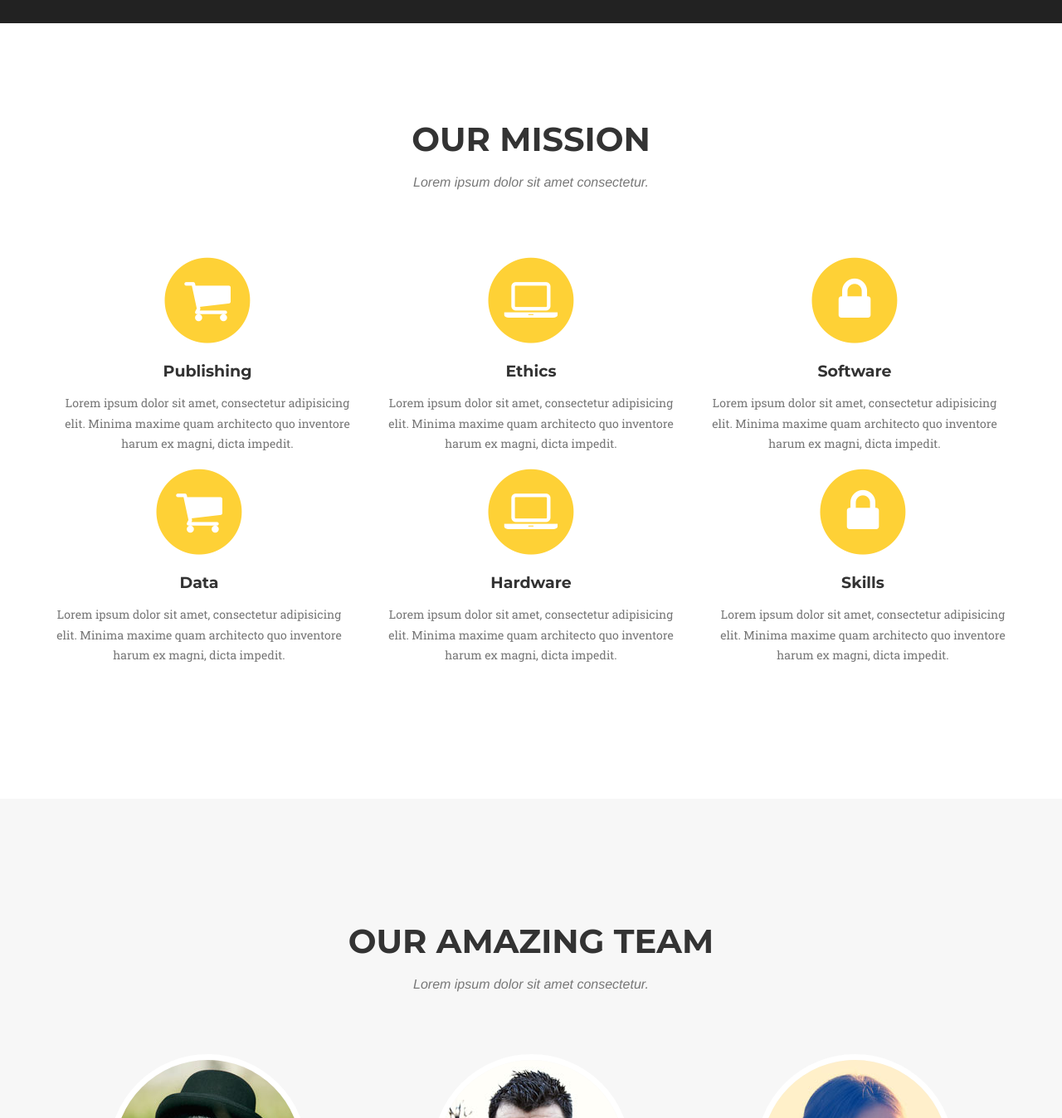
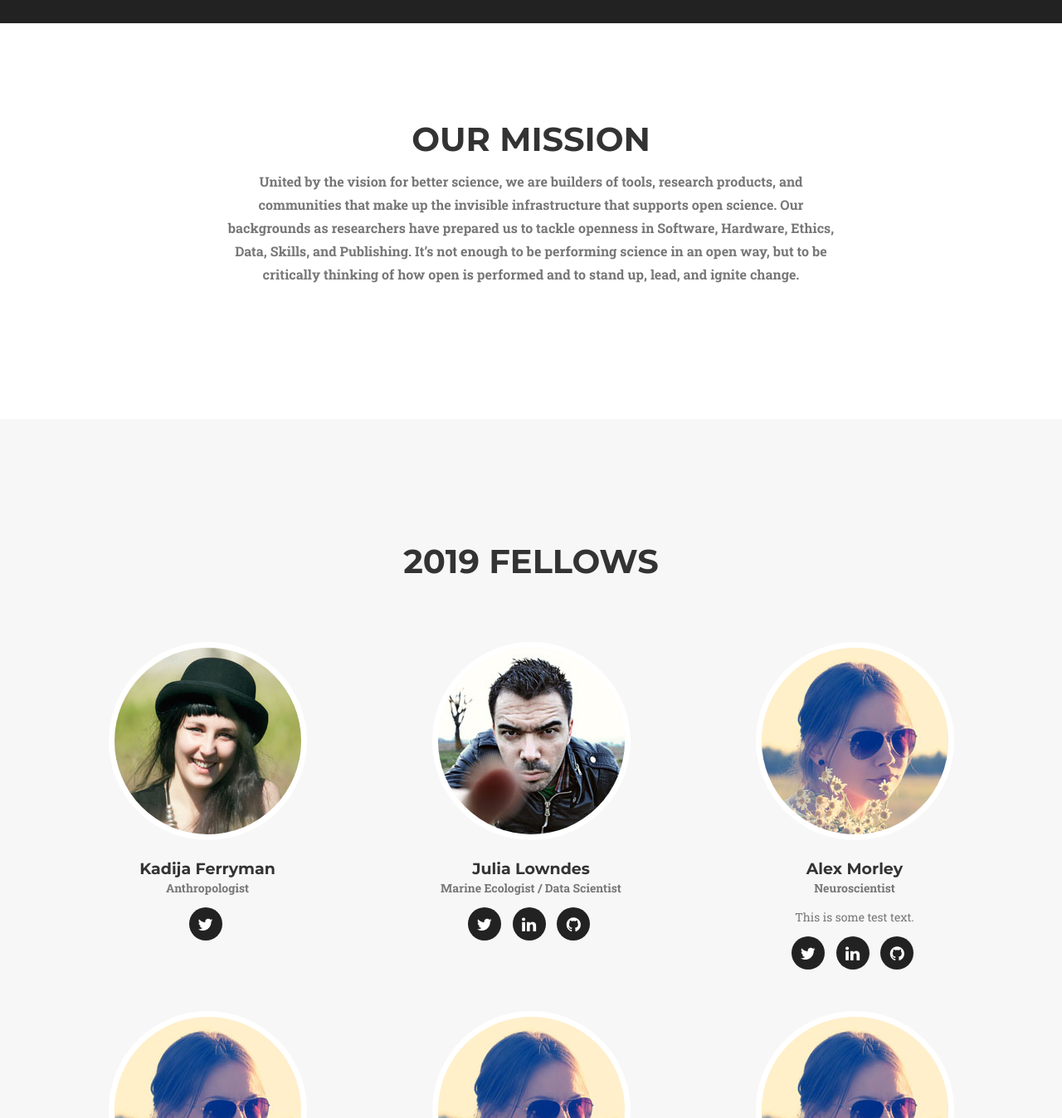
Before and after one commit to iamciera/mozillasci2019, a Jekyll site: the page built from index.html, in a window 1280 px wide and 1400 px high, scrolled down 710 px, cut to the strip 52-1400 px from the top of the window. Shown: the whole strip at 83% size. Built offline with Jekyll 4.4.1, drawn with Linux system fonts in a browser that asks for light colours; some web fonts are replaced.

Commit message:
added mission

```diff
--- a/_includes/services.html
+++ b/_includes/services.html
@@ -4,58 +4,15 @@
             <div class="row">
                 <div class="col-lg-12 text-center">
                     <h2 class="section-heading">Our Mission</h2>
-                    <h3 class="section-subheading text-muted">Lorem ipsum dolor sit amet consectetur.</h3>
                 </div>
             </div>
-            <div class="row text-center">
-                <div class="col-md-4">
-                    <span class="fa-stack fa-4x">
-                        <i class="fa fa-circle fa-stack-2x text-primary"></i>
-                        <i class="fa fa-shopping-cart fa-stack-1x fa-inverse"></i>
-                    </span>
-                    <h4 class="service-heading">Publishing</h4>
-                    <p class="text-muted">Lorem ipsum dolor sit amet, consectetur adipisicing elit. Minima maxime quam architecto quo inventore harum ex magni, dicta impedit.</p>
+             <div class="row">
+                <div class="col-lg-2 text-center">
                 </div>
-                <div class="col-md-4">
-                    <span class="fa-stack fa-4x">
-                        <i class="fa fa-circle fa-stack-2x text-primary"></i>
-                        <i class="fa fa-laptop fa-stack-1x fa-inverse"></i>
-                    </span>
-                    <h4 class="service-heading">Ethics</h4>
-                    <p class="text-muted">Lorem ipsum dolor sit amet, consectetur adipisicing elit. Minima maxime quam architecto quo inventore harum ex magni, dicta impedit.</p>
+                <div class="col-lg-8 text-center">
+                   <p class="large text-muted"><b>United by the vision for better science, we are builders of tools, research products, and communities that make up the invisible infrastructure that supports open science.  Our backgrounds as researchers have prepared us to tackle openness  in Software, Hardware, Ethics, Data, Skills, and Publishing.   It’s not enough to be performing science in an open way, but to be critically thinking of how open is performed and to stand up, lead, and ignite change. </b></p>
                 </div>
-                <div class="col-md-4">
-                    <span class="fa-stack fa-4x">
-                        <i class="fa fa-circle fa-stack-2x text-primary"></i>
-                        <i class="fa fa-lock fa-stack-1x fa-inverse"></i>
-                    </span>
-                    <h4 class="service-heading">Software</h4>
-                    <p class="text-muted">Lorem ipsum dolor sit amet, consectetur adipisicing elit. Minima maxime quam architecto quo inventore harum ex magni, dicta impedit.</p>
-                </div>
-                <div class="row text-center">
-                <div class="col-md-4">
-                    <span class="fa-stack fa-4x">
-                        <i class="fa fa-circle fa-stack-2x text-primary"></i>
-                        <i class="fa fa-shopping-cart fa-stack-1x fa-inverse"></i>
-                    </span>
-                    <h4 class="service-heading">Data</h4>
-                    <p class="text-muted">Lorem ipsum dolor sit amet, consectetur adipisicing elit. Minima maxime quam architecto quo inventore harum ex magni, dicta impedit.</p>
-                </div>
-                <div class="col-md-4">
-                    <span class="fa-stack fa-4x">
-                        <i class="fa fa-circle fa-stack-2x text-primary"></i>
-                        <i class="fa fa-laptop fa-stack-1x fa-inverse"></i>
-                    </span>
-                    <h4 class="service-heading">Hardware</h4>
-                    <p class="text-muted">Lorem ipsum dolor sit amet, consectetur adipisicing elit. Minima maxime quam architecto quo inventore harum ex magni, dicta impedit.</p>
-                </div>
-                <div class="col-md-4">
-                    <span class="fa-stack fa-4x">
-                        <i class="fa fa-circle fa-stack-2x text-primary"></i>
-                        <i class="fa fa-lock fa-stack-1x fa-inverse"></i>
-                    </span>
-                    <h4 class="service-heading">Skills</h4>
-                    <p class="text-muted">Lorem ipsum dolor sit amet, consectetur adipisicing elit. Minima maxime quam architecto quo inventore harum ex magni, dicta impedit.</p>
+                <div class="col-lg-2 text-center">
                 </div>
             </div>
         </div>
--- a/_includes/team.html
+++ b/_includes/team.html
@@ -3,8 +3,8 @@
         <div class="container">
             <div class="row">
                 <div class="col-lg-12 text-center">
-                    <h2 class="section-heading">Our Amazing Team</h2>
-                    <h3 class="section-subheading text-muted">Lorem ipsum dolor sit amet consectetur.</h3>
+                    <h2 class="section-heading">2019 Fellows</h2>
+                    <h3 class="section-subheading text-muted"></h3>
                 </div>
             </div>
             <div class="row">
```
